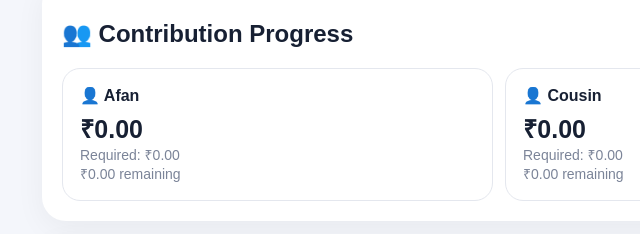
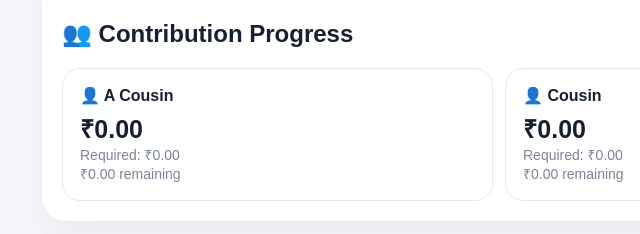
Before and after one commit to afanbhat89-lab/Cousin-fund-bank, a plain HTML site: page index.html in a window 1280 px wide. Shown: the part 373-607 px from the top of the page, 141-781 px from the left. Drawn offline with Linux system fonts and the light colour scheme.

Commit message:
Update name from  to 'A Cousin'

```diff
--- a/index.html
+++ b/index.html
@@ -480,7 +480,7 @@ of
 
 <div class="box">
 
-<b>👤 Afan</b>
+<b>👤 A Cousin</b>
 
 <div class="money">
 ₹<span id="afanTotal">0</span>
```
